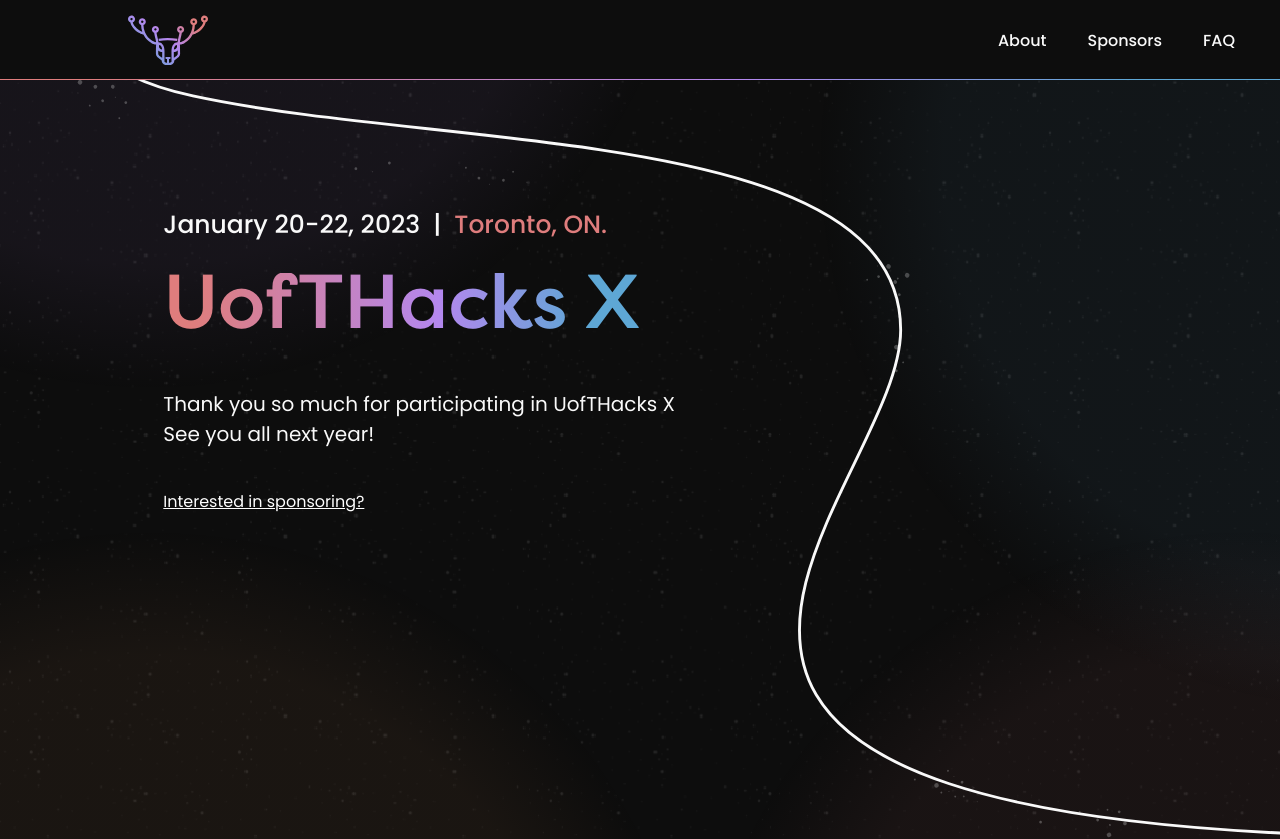
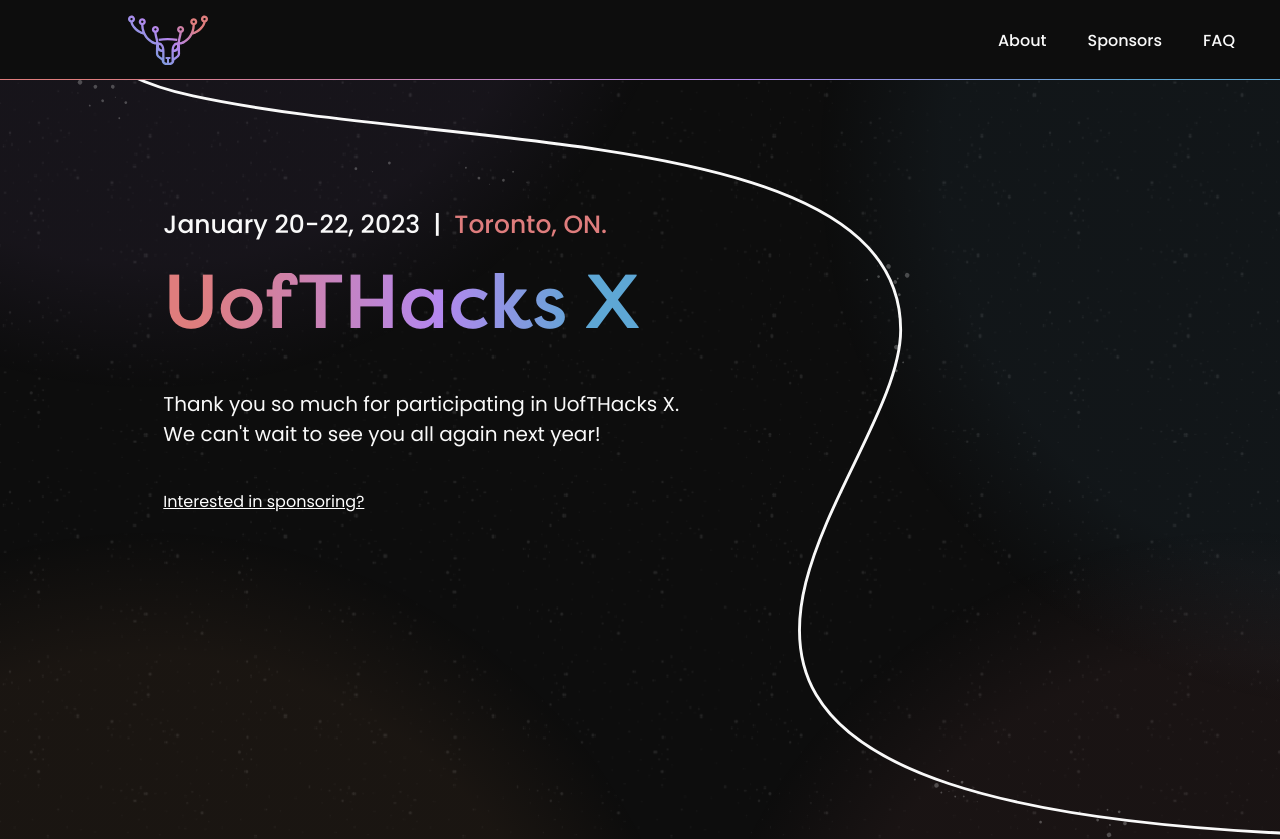
Before and after one commit to UofTHacks-Official/site-x, a Next.js app: page / in a window 1280 px wide. Shown: the top 839 px of the page. Built offline with nearby package versions, Linux system fonts and the light colour scheme.

Commit message:
uofthacks x

```diff
--- a/components/sections/Hero.jsx
+++ b/components/sections/Hero.jsx
@@ -19,8 +19,8 @@ export const Hero = (props) => {
       </Subtitle>
       <DisplayText>UofTHacks X</DisplayText>
       <Body size="large">
-        Thank you so much for participating in UofTHacks X <br />
-        See you all next year!
+        Thank you so much for participating in UofTHacks X. <br />
+        We can't wait to see you all again next year!
         <span style={{ fontSize: "1rem" }}></span>
       </Body>
 
```
